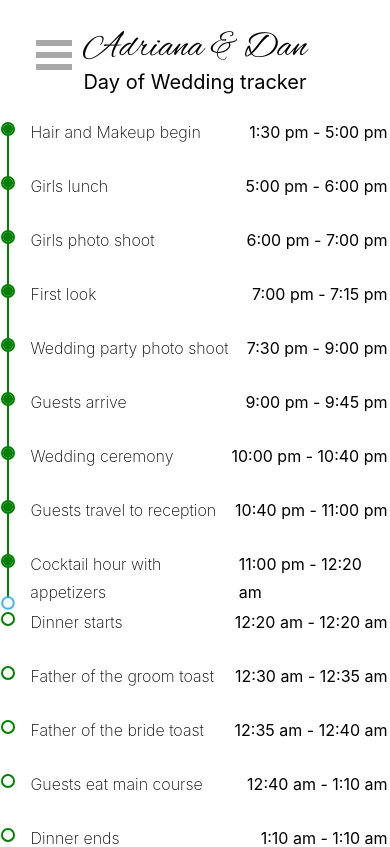
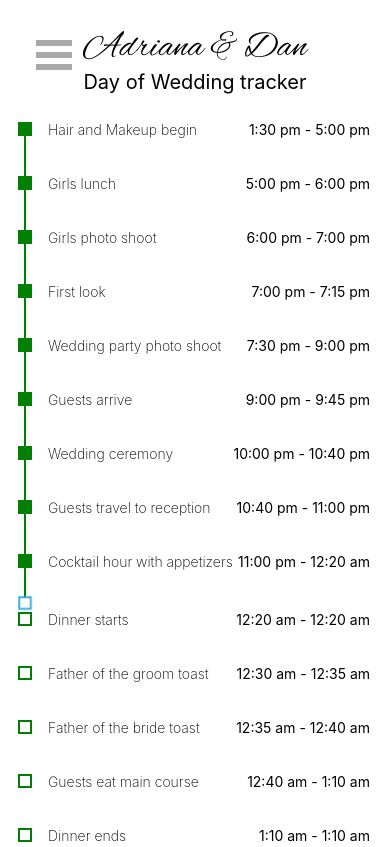
Before and after one commit to dmorton2297/dam2023, a Next.js app: page /itinerary in a window 390 px wide. Shown: the top 847 px of the page. Built offline with nearby package versions, Linux system fonts and the light colour scheme.

Commit message:
Mobile optimization

```diff
--- a/components/core/Timeline.tsx
+++ b/components/core/Timeline.tsx
@@ -29,7 +29,6 @@ const TimelineItem: React.FC<{ item: TimelineItem }> = ({ item }) => {
             style={{
               height: 10,
               width: 10,
-              borderRadius: 100,
               backgroundColor: itemIsComplete ? "green" : "unset",
               outline: "2px solid green",
             }}
@@ -49,7 +48,6 @@ const TimelineItem: React.FC<{ item: TimelineItem }> = ({ item }) => {
                 style={{
                   height: 10,
                   width: 10,
-                  borderRadius: 100,
                   outline: "2px solid rgba(52, 172, 224, 1)",
                 }}
               />
@@ -64,10 +62,10 @@ const TimelineItem: React.FC<{ item: TimelineItem }> = ({ item }) => {
             }}
           />
         </div>
-        <Text style={{ marginTop: -6, fontSize: 16 }}>{item.title}</Text>
+        <Text style={{ marginTop: -8, fontSize: 14 }}>{item.title}</Text>
       </div>
 
-      <Text style={{ fontSize: 16, marginTop: -6 }}>
+      <Text style={{ fontSize: 14, marginTop: -8 }}>
         <strong>
           {formatDateTime(item.startTime)}
           {item.endTime ? <> - {formatDateTime(item.endTime)}</> : null}
@@ -79,7 +77,7 @@ const TimelineItem: React.FC<{ item: TimelineItem }> = ({ item }) => {
 
 export const Timeline: React.FC<Props> = ({ items }) => {
   return (
-    <div style={{ width: 385 }}>
+    <div style={{ width: 350 }}>
       {items.map((x, i) => (
         <TimelineItem item={x} key={i} />
       ))}
```
